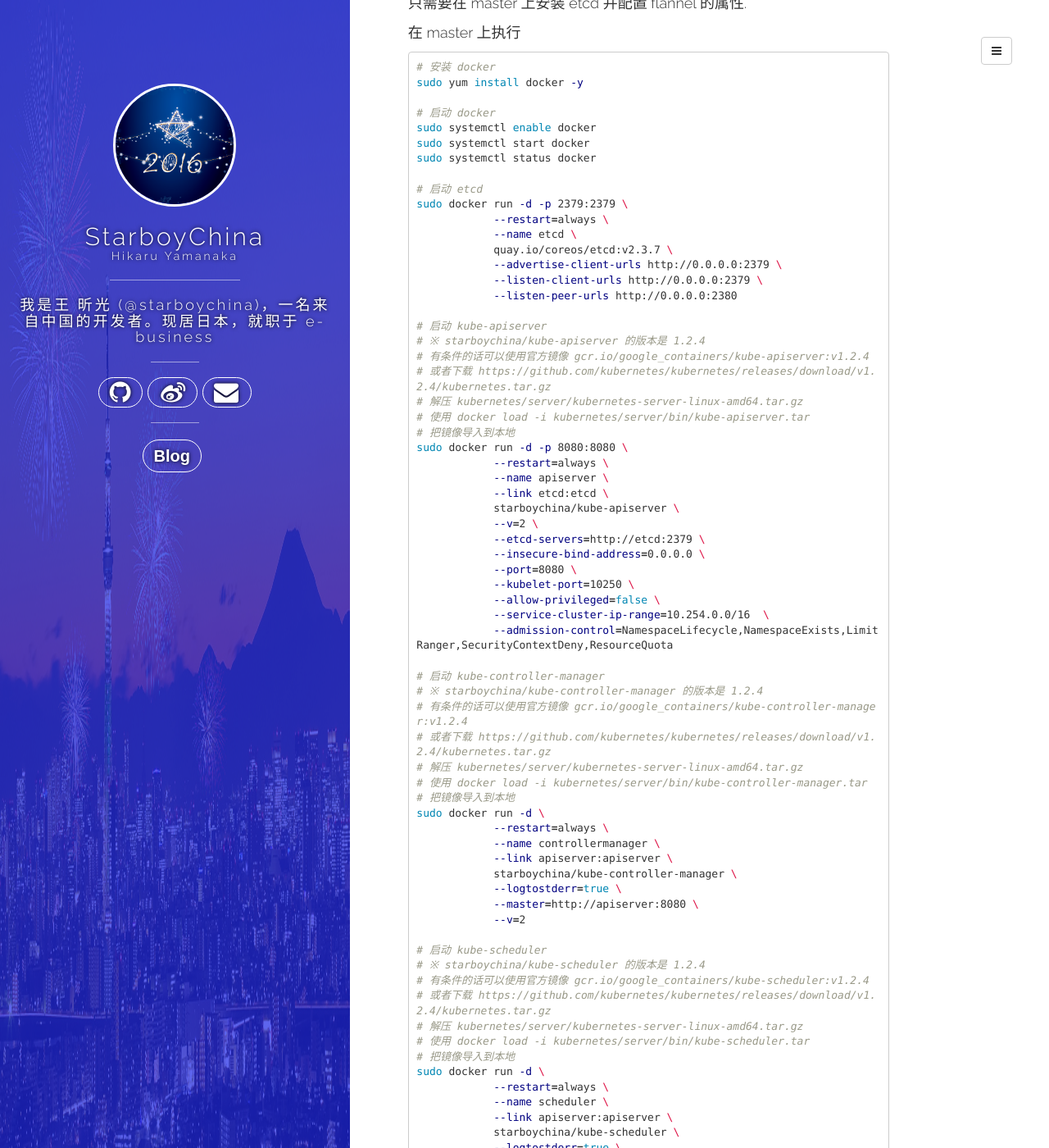
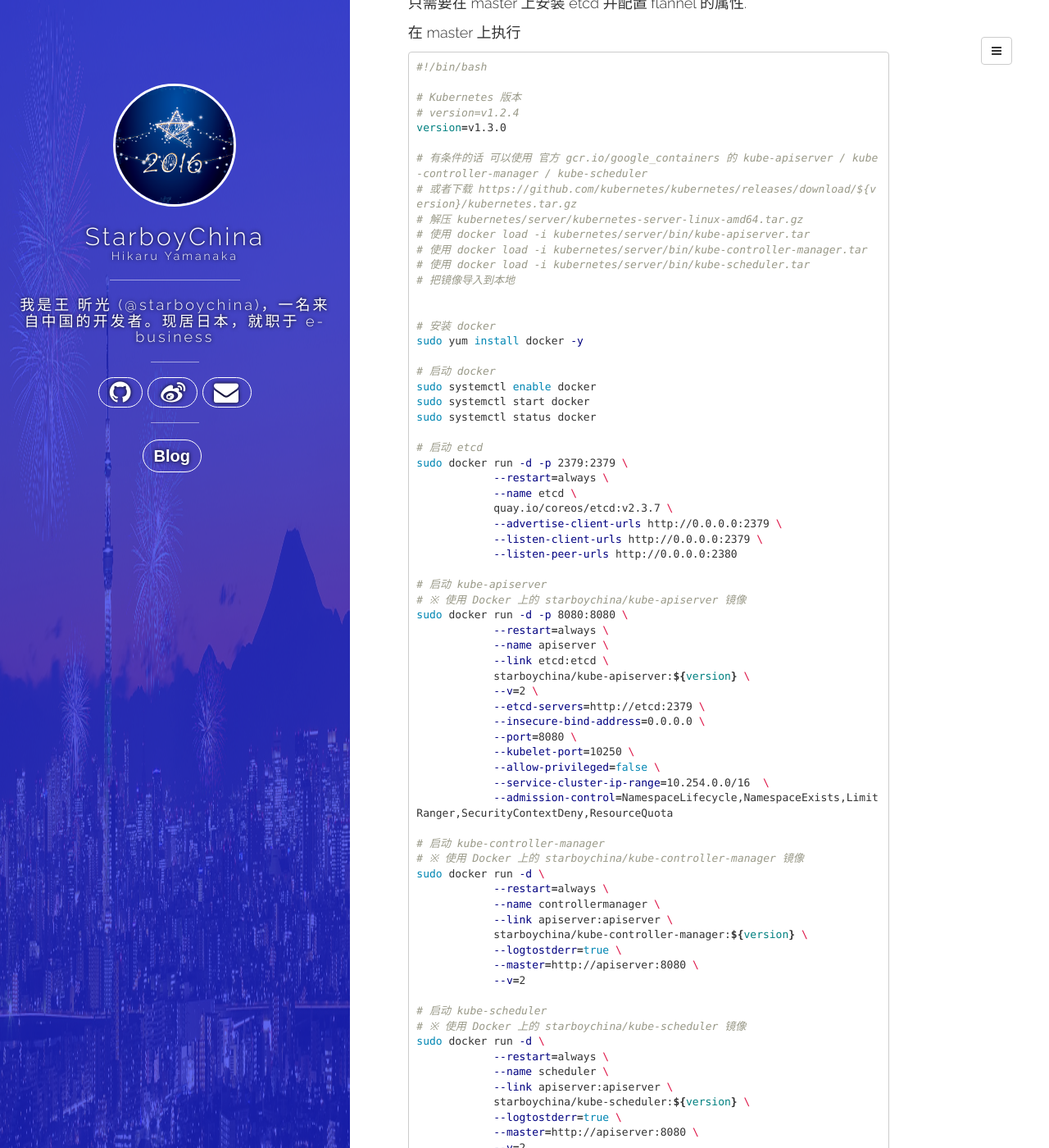
Before and after one commit to StarboyChina/starboychina.github.io, a Jekyll site: the page built from _posts/2016-06-24-kubernetes-installation.md, in a window 1280 px wide and 1400 px high, scrolled down 1090 px. Shown: the whole window at 82% size. Built offline with Jekyll 4.4.1, drawn with Linux system fonts in a browser that asks for light colours; nearby versions of some CDN libraries; some of the changed text lies outside the part shown.

Commit message:
update for kubernetes 1.3

````diff
--- a/_posts/2016-06-24-kubernetes-installation.md
+++ b/_posts/2016-06-24-kubernetes-installation.md
@@ -1,6 +1,6 @@
 ---
 layout: post
-title: 基于 Centos7 搭建Kubernetes (1.2版)
+title: 基于 Centos7 搭建Kubernetes (1.2/1.3版)
 fullview: true
 categories: [分布式,Kubernetes]
 tags: [Kubernetes, Centos7]
@@ -62,6 +62,21 @@ vagrant ssh node
 在 master 上执行
 
 ```shell
+#!/bin/bash
+
+# Kubernetes 版本
+# version=v1.2.4
+version=v1.3.0
+
+# 有条件的话 可以使用 官方 gcr.io/google_containers 的 kube-apiserver / kube-controller-manager / kube-scheduler
+# 或者下载 https://github.com/kubernetes/kubernetes/releases/download/${version}/kubernetes.tar.gz
+# 解压 kubernetes/server/kubernetes-server-linux-amd64.tar.gz
+# 使用 docker load -i kubernetes/server/bin/kube-apiserver.tar
+# 使用 docker load -i kubernetes/server/bin/kube-controller-manager.tar
+# 使用 docker load -i kubernetes/server/bin/kube-scheduler.tar
+# 把镜像导入到本地
+
+
 # 安装 docker
 sudo yum install docker -y
 
@@ -80,17 +95,12 @@ sudo docker run -d -p 2379:2379 \
             --listen-peer-urls http://0.0.0.0:2380
 
 # 启动 kube-apiserver
-# ※ starboychina/kube-apiserver 的版本是 1.2.4
-# 有条件的话可以使用官方镜像 gcr.io/google_containers/kube-apiserver:v1.2.4
-# 或者下载 https://github.com/kubernetes/kubernetes/releases/download/v1.2.4/kubernetes.tar.gz
-# 解压 kubernetes/server/kubernetes-server-linux-amd64.tar.gz
-# 使用 docker load -i kubernetes/server/bin/kube-apiserver.tar
-# 把镜像导入到本地
+# ※ 使用 Docker 上的 starboychina/kube-apiserver 镜像
 sudo docker run -d -p 8080:8080 \
             --restart=always \
             --name apiserver \
             --link etcd:etcd \
-            starboychina/kube-apiserver \
+            starboychina/kube-apiserver:${version} \
             --v=2 \
             --etcd-servers=http://etcd:2379 \
             --insecure-bind-address=0.0.0.0 \
@@ -101,33 +111,23 @@ sudo docker run -d -p 8080:8080 \
             --admission-control=NamespaceLifecycle,NamespaceExists,LimitRanger,SecurityContextDeny,ResourceQuota
 
 # 启动 kube-controller-manager
-# ※ starboychina/kube-controller-manager 的版本是 1.2.4
-# 有条件的话可以使用官方镜像 gcr.io/google_containers/kube-controller-manager:v1.2.4
-# 或者下载 https://github.com/kubernetes/kubernetes/releases/download/v1.2.4/kubernetes.tar.gz
-# 解压 kubernetes/server/kubernetes-server-linux-amd64.tar.gz
-# 使用 docker load -i kubernetes/server/bin/kube-controller-manager.tar
-# 把镜像导入到本地
+# ※ 使用 Docker 上的 starboychina/kube-controller-manager 镜像
 sudo docker run -d \
             --restart=always \
             --name controllermanager \
             --link apiserver:apiserver \
-            starboychina/kube-controller-manager \
+            starboychina/kube-controller-manager:${version} \
             --logtostderr=true \
             --master=http://apiserver:8080 \
             --v=2
 
 # 启动 kube-scheduler
-# ※ starboychina/kube-scheduler 的版本是 1.2.4
-# 有条件的话可以使用官方镜像 gcr.io/google_containers/kube-scheduler:v1.2.4
-# 或者下载 https://github.com/kubernetes/kubernetes/releases/download/v1.2.4/kubernetes.tar.gz
-# 解压 kubernetes/server/kubernetes-server-linux-amd64.tar.gz
-# 使用 docker load -i kubernetes/server/bin/kube-scheduler.tar
-# 把镜像导入到本地
+# ※ 使用 Docker 上的 starboychina/kube-scheduler 镜像
 sudo docker run -d \
             --restart=always \
             --name scheduler \
             --link apiserver:apiserver \
-            starboychina/kube-scheduler \
+            starboychina/kube-scheduler:${version} \
             --logtostderr=true \
             --master=http://apiserver:8080 \
             --v=2
@@ -153,13 +153,17 @@ node=192.168.8.9
 # 启动 flanneld
 sudo flanneld -etcd-endpoints=http://${master}:2379 -etcd-prefix=/atomic.io/network &
 
-#查看 /run/flannel/subnet.env
+# 查看 /run/flannel/subnet.env
 # 获取 FLANNEL_SUBNET
 # 配置 docker 网络
+
+sudo vi /usr/lib/systemd/system/docker.service
+# 在 EnvironmentFile=-/etc/sysconfig/docker-network 上面追加
+# EnvironmentFile=-/run/flannel/subnet.env
+
 sudo vi /etc/sysconfig/docker-network
-
 # 修改为
-DOCKER_NETWORK_OPTIONS="--bip=${FLANNEL_SUBNET} --ip-masq=true --mtu=1472"
+# DOCKER_NETWORK_OPTIONS="--bip=${FLANNEL_SUBNET} --ip-masq=true --mtu=1472"
 
 
 
````
